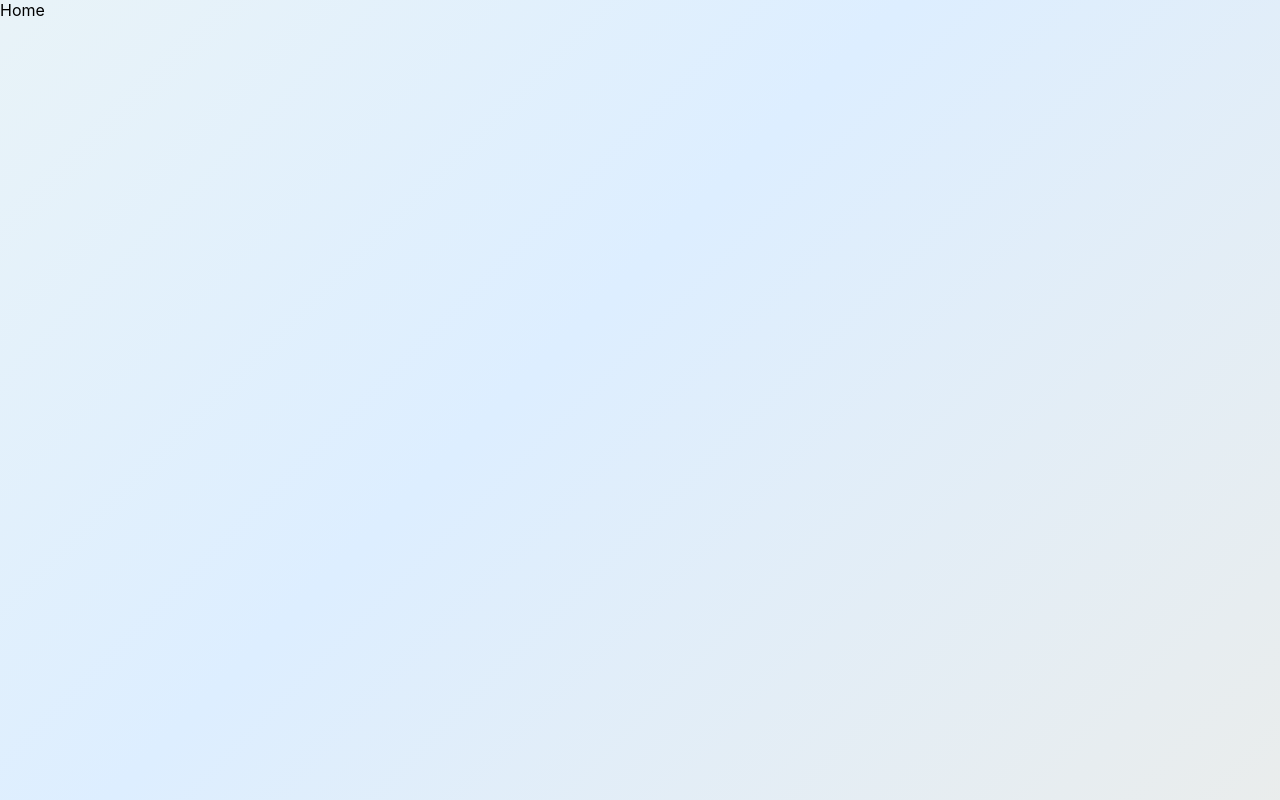
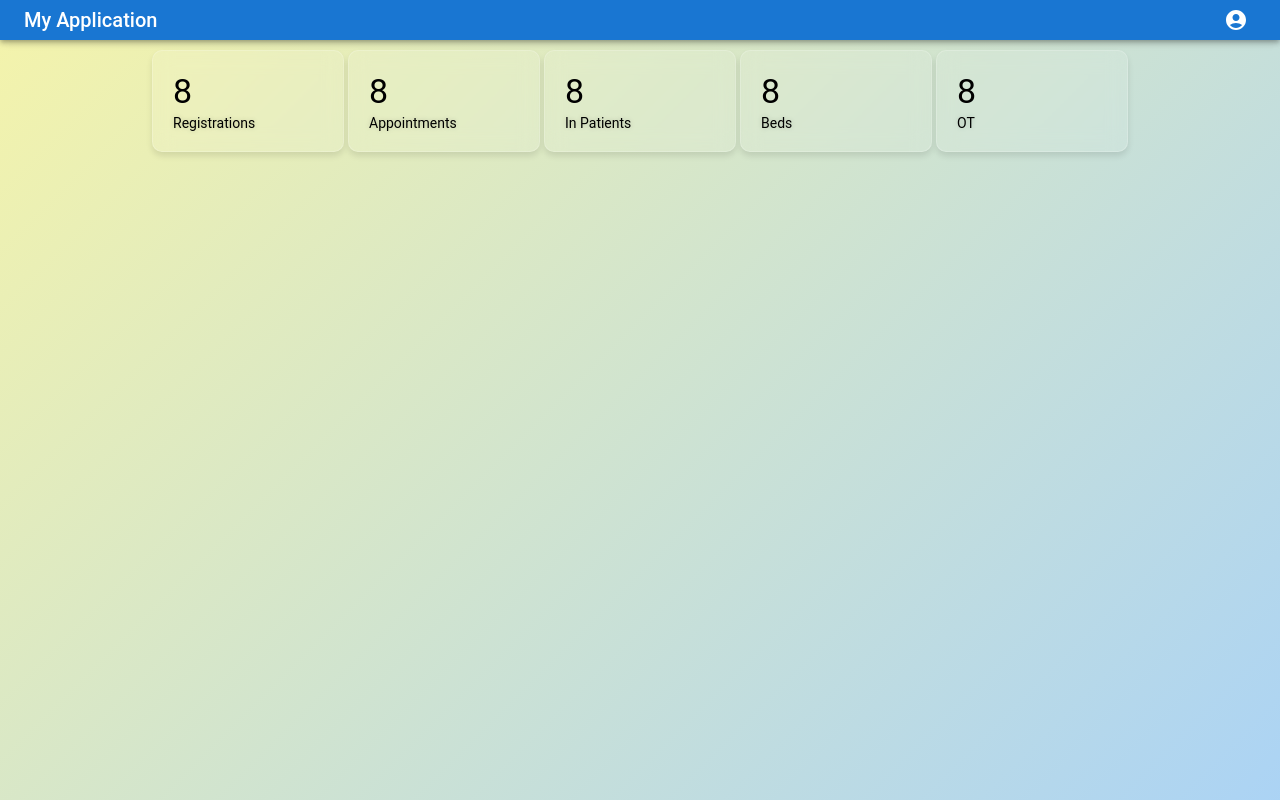
Before and after one commit to KiranBehara2312/ledgerbook, a React (Vite) app: page /pages/home in a window 1280 px wide. Built offline with nearby package versions, Linux system fonts and the light colour scheme.

Commit message:
Third commit

```diff
--- a/src/components/shared/MyHeader.jsx
+++ b/src/components/shared/MyHeader.jsx
@@ -1,11 +1,21 @@
-import React from 'react';
+import React from "react";
+import { AppBar, Toolbar, Typography, IconButton } from "@mui/material";
+import { MdAccountCircle } from "react-icons/md";
 
 const MyHeader = () => {
-    return (
-        <div>
+  return (
+    <AppBar position="static" sx={{ height: "40px" }}>
+      <Toolbar sx={{ minHeight: "40px !important", height: "40px" }}>
+        <Typography variant="h6" sx={{ flexGrow: 1 }}>
+          My Application
+        </Typography>
 
-        </div>
-    );
+        <IconButton color="inherit">
+          <MdAccountCircle />
+        </IconButton>
+      </Toolbar>
+    </AppBar>
+  );
 };
 
 export default MyHeader;
--- a/src/layouts/base/base.css
+++ b/src/layouts/base/base.css
@@ -4,10 +4,10 @@ body {
   overflow: auto;
   background: linear-gradient(
     315deg,
-    rgb(252, 235, 209) 3%,
-    rgb(221, 238, 255) 38%,
-    rgb(253, 252, 235) 68%,
-    rgb(255, 221, 221) 98%
+    rgb(252, 222, 177) 3%,
+    rgb(164, 208, 252) 38%,
+    rgb(252, 247, 163) 68%,
+    rgb(255, 152, 152) 98%
   );
   animation: gradient 40s ease infinite;
   background-size: 400% 400%;
--- a/src/layouts/pages/index.jsx
+++ b/src/layouts/pages/index.jsx
@@ -1,11 +1,12 @@
 import React from "react";
 import BaseLayout from "../base";
 import { Outlet } from "react-router-dom";
+import MyHeader from "../../components/shared/MyHeader";
 
 const PagesLayout = () => {
   return (
     <BaseLayout>
-
+      <MyHeader />
       <Outlet />
     </BaseLayout>
   );
--- a/src/pages/Home/index.jsx
+++ b/src/pages/Home/index.jsx
@@ -0,0 +1,52 @@
+import { Box, Paper } from "@mui/material";
+import React from "react";
+import { GlassBG, MyHeading } from "../../components/custom";
+
+const Home = () => {
+  const cards = [
+    {
+      count: 8,
+      label: "Registrations",
+      url: null,
+    },
+    {
+      count: 8,
+      label: "Appointments",
+      url: null,
+    },
+    {
+      count: 8,
+      label: "In Patients",
+      url: null,
+    },
+    {
+      count: 8,
+      label: "Beds",
+      url: null,
+    },
+    {
+      count: 8,
+      label: "OT",
+      url: null,
+    },
+  ];
+  return (
+    <Box
+      sx={{ display: "flex", m: 1, flexWrap: "wrap", justifyContent: "center" }}
+    >
+      {cards?.map((x, i) => {
+        return (
+          <GlassBG
+            key={i}
+            cardStyles={{ width: "150px", height: "60px", m: 0.25 }}
+          >
+            <MyHeading text={x.count} variant="h4"/>
+            <MyHeading text={x.label} variant="body2"/>
+          </GlassBG>
+        );
+      })}
+    </Box>
+  );
+};
+
+export default Home;
--- a/src/routes/index.jsx
+++ b/src/routes/index.jsx
@@ -3,6 +3,7 @@ import { Navigate, useRoutes } from "react-router-dom";
 import AuthLayout from "../layouts/auth";
 import Login from "../pages/auth/Login";
 import PagesLayout from "../layouts/pages";
+import Home from "../pages/Home";
 
 const AppRoutes = () => {
   const routes = useRoutes([
@@ -27,7 +28,8 @@ const AppRoutes = () => {
       children: [
         {
           path: "home",
-          element: <>Home</>,
+          index :true,
+          element: <Home />,
         },
       ],
     },
--- a/src/styles/glassmorphism.css
+++ b/src/styles/glassmorphism.css
@@ -1,7 +1,30 @@
+/* Basic Glassmorphism Style */
 .glass {
-    background-color: rgba(255, 255, 255, 0.1);
-    backdrop-filter: blur(5px);
-    border-radius: 10px;
-    padding: 10px;
-    box-shadow: 0px 2px 4px rgba(0, 0, 0, 0.1);
-  }
+  background: rgba(
+    255,
+    255,
+    255,
+    0.1
+  ) !important; /* Semi-transparent white background */
+  border-radius: 10px !important; /* Rounded corners */
+  padding: 20px !important; /* Padding around content */
+  backdrop-filter: blur(
+    10px
+  ) !important; /* Applies the blur effect to the background */
+  -webkit-backdrop-filter: blur(
+    10px
+  ) !important; /* Ensures compatibility with Safari */
+  box-shadow: 0 4px 6px rgba(0, 0, 0, 0.1) !important; /* Subtle shadow */
+  border: 1px solid rgba(255, 255, 255, 0.2) !important; /* Light border for contrast */
+}
+
+/* Optional: Styling for the content within the glassmorphism element */
+.glass h1,
+.glass p {
+  color: rgb(
+    0,
+    0,
+    0
+  ); /* White text to stand out against the semi-transparent background */
+  text-shadow: 0 0 5px rgba(0, 0, 0, 0.2); /* Adds a bit of glow around text */
+}
```
Also changed, not shown: src/App.css (line endings or trailing spaces).
